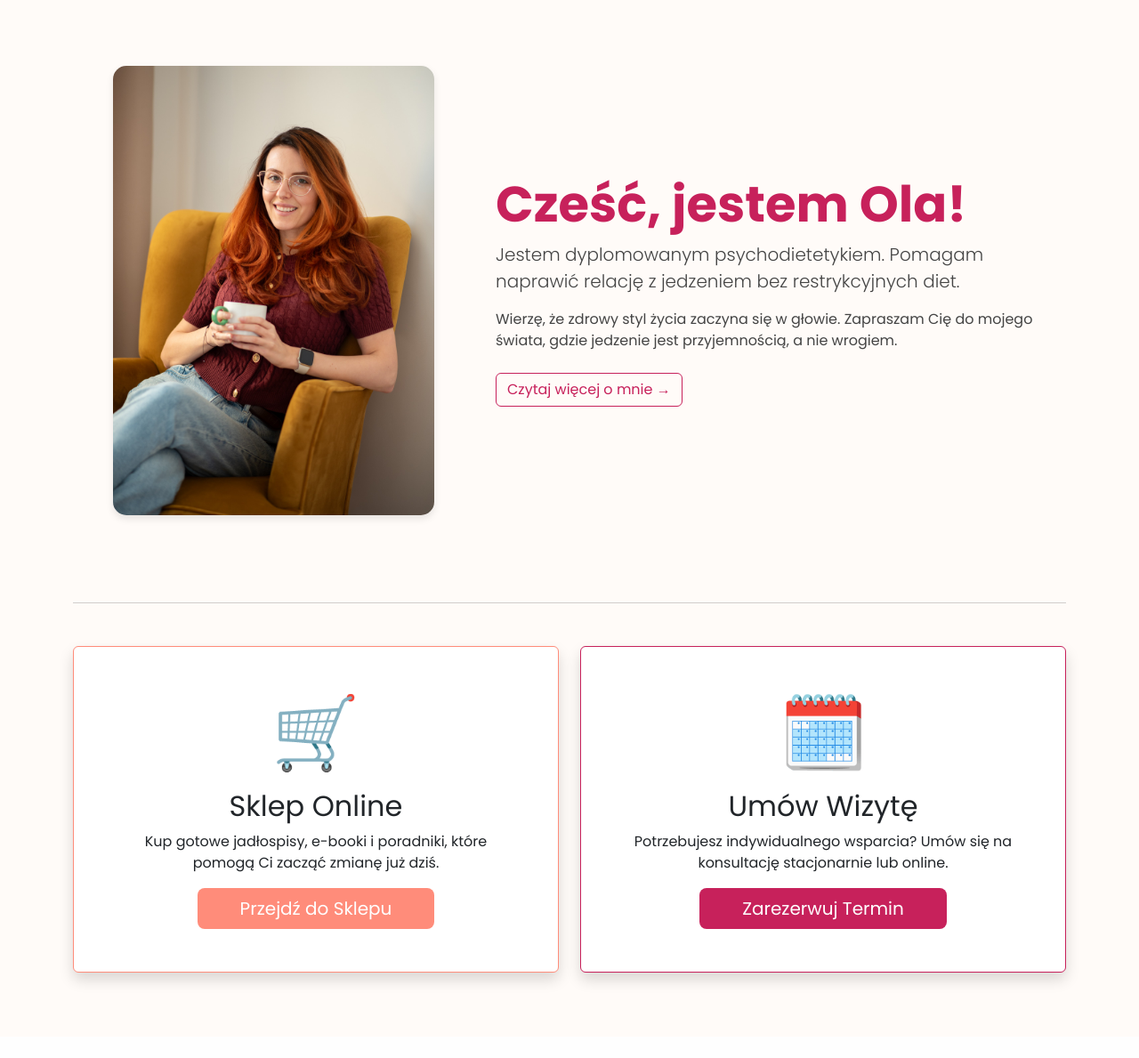
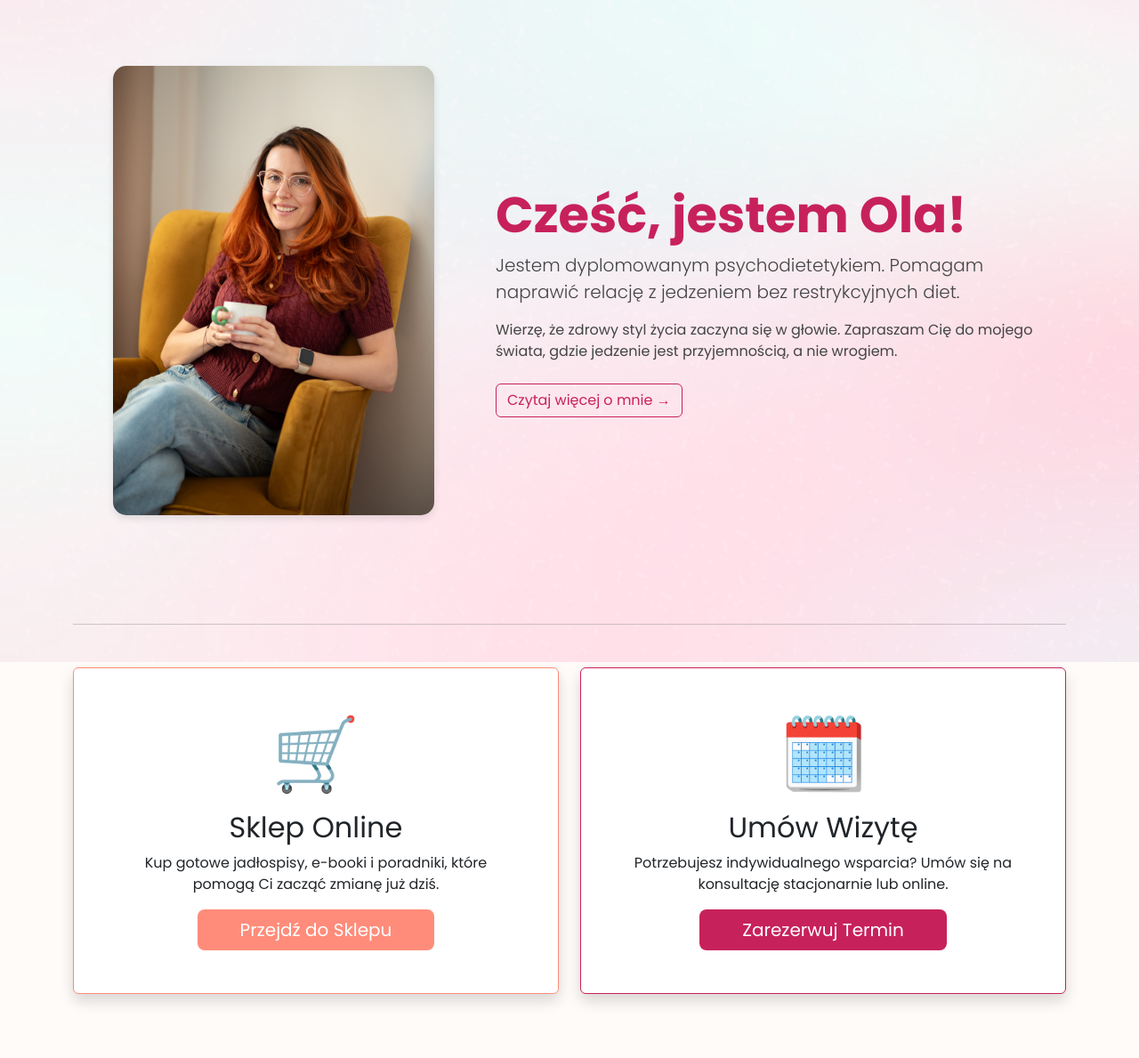
Before and after one commit to Romek-12/Rudnicki-zaliczenie, a Flask app: page / in a window 1280 px wide. Shown: the part 56-1245 px from the top of the page at 89% size. Before the commit the page ends 1164 px from the top, so only its background shows below. Run offline with Flask 3, Linux system fonts and the light colour scheme.

Commit message:
Chyba finalna wersja - tło, poprawki na mobajlu

```diff
--- a/app.py
+++ b/app.py
@@ -239,7 +239,7 @@ def checkout():
         flash('Twój koszyk jest pusty!', 'warning')
         return redirect(url_for('shop'))
 
-    # Używamy Twojej klasy Koszyk do logiki biznesowej
+    # Używamy Twojej klasy Koszyk
     moj_koszyk = Koszyk()
     for item in cart_items:
         p = Product(item['id'], item['name'], item['price'], "")
--- a/templates/about.html
+++ b/templates/about.html
@@ -5,7 +5,7 @@
     <div class="col-md-5">
         <img src="/static/images/o_mnie.jpg" class="img-fluid rounded shadow" alt="Ola Rudnicka">
     </div>
-    <div class="col-md-7">
+    <div class="col-md-7 mt-4 mt-md-0">
         <h1 class="text-malinowy fw-bold mb-4">Poznajmy się lepiej</h1>
         <p>
         <h4>Dietetyczka, Psychodietetyczka </h4>
--- a/templates/base.html
+++ b/templates/base.html
@@ -23,7 +23,23 @@
         body {
             font-family: 'Poppins', sans-serif;
             background-color: var(--jasny-krem);
+            position: relative;
             color: #444;
+        }
+
+        body::before {
+            content: "";
+            position: fixed;
+            top: 0;
+            left: 0;
+            width: 100%;
+            height: 100%;
+            background-image: url('/static/images/background.jpg');
+            background-repeat: no-repeat;
+            background-size: cover;
+            background-position: center;
+            opacity: 0.3;
+            z-index: -1;
         }
 
         h1,
--- a/templates/index.html
+++ b/templates/index.html
@@ -4,8 +4,7 @@
 
 <!-- SEKKCJA O MNIE -->
 <div class="row hero-section align-items-center">
-    <div class="col-md-5 text-center">
-        <!-- Miejsce na zdjęcie -->
+    <div class="col-md-5 text-center mb-4">
         <img src="\static\images\o_mnie.jpg" alt="Zdjęcie Oli" class="profile-img mb-10"
             style="width: 80%; height: auto; aspect-ratio: 5/7;">
 
@@ -22,7 +21,7 @@
 
 <hr class="my-5">
 
-<!-- KAFELKI AKCJI -->
+<!-- KAFELKI -->
 <div class="row text-center mb-5">
     <div class="col-md-6 mb-4">
         <div class="card h-100 shadow tile-card border-lososiowy">
@@ -31,7 +30,8 @@
                 <h2 class="card-title">Sklep Online</h2>
                 <p class="card-text">Kup gotowe jadłospisy, e-booki i poradniki, które pomogą Ci zacząć zmianę już dziś.
                 </p>
-                <a href="{{ url_for('shop') }}" class="btn btn-lososiowy btn-lg px-5 stretched-link">Przejdź do Sklepu</a>
+                <a href="{{ url_for('shop') }}" class="btn btn-lososiowy btn-lg px-5 stretched-link">Przejdź do
+                    Sklepu</a>
             </div>
         </div>
     </div>
@@ -43,7 +43,8 @@
                 <h2 class="card-title">Umów Wizytę</h2>
                 <p class="card-text">Potrzebujesz indywidualnego wsparcia? Umów się na konsultację stacjonarnie lub
                     online.</p>
-                <a href="{{ url_for('visit') }}" class="btn btn-malinowy btn-lg px-5 stretched-link">Zarezerwuj Termin</a>
+                <a href="{{ url_for('visit') }}" class="btn btn-malinowy btn-lg px-5 stretched-link">Zarezerwuj
+                    Termin</a>
             </div>
         </div>
     </div>
--- a/templates/shop.html
+++ b/templates/shop.html
@@ -1,7 +1,7 @@
 {% extends 'base.html' %}
 
 {% block content %}
-<h1 class="text-center mb-5 text-buraczkowy fw-bold">Test</h1>
+<h2 class="text-center mb-5 text-buraczkowy fw-bold">Sklep</h2>
 
 <div class="row">
     {% for p in products %}
@@ -16,7 +16,8 @@
 
                 <div class="mt-auto">
                     <h4 class="mb-3 text-buraczkowy">{{ p.price }} zł</h4>
-                    <a href="{{ url_for('add_to_cart', product_id=p.id) }}" class="btn btn-lososiowy w-60">Dodaj do koszyka</a>
+                    <a href="{{ url_for('add_to_cart', product_id=p.id) }}" class="btn btn-lososiowy w-60">Dodaj do
+                        koszyka</a>
                 </div>
             </div>
         </div>
```
Also changed, not shown: static/images/background.jpg (added), 2 other files.
